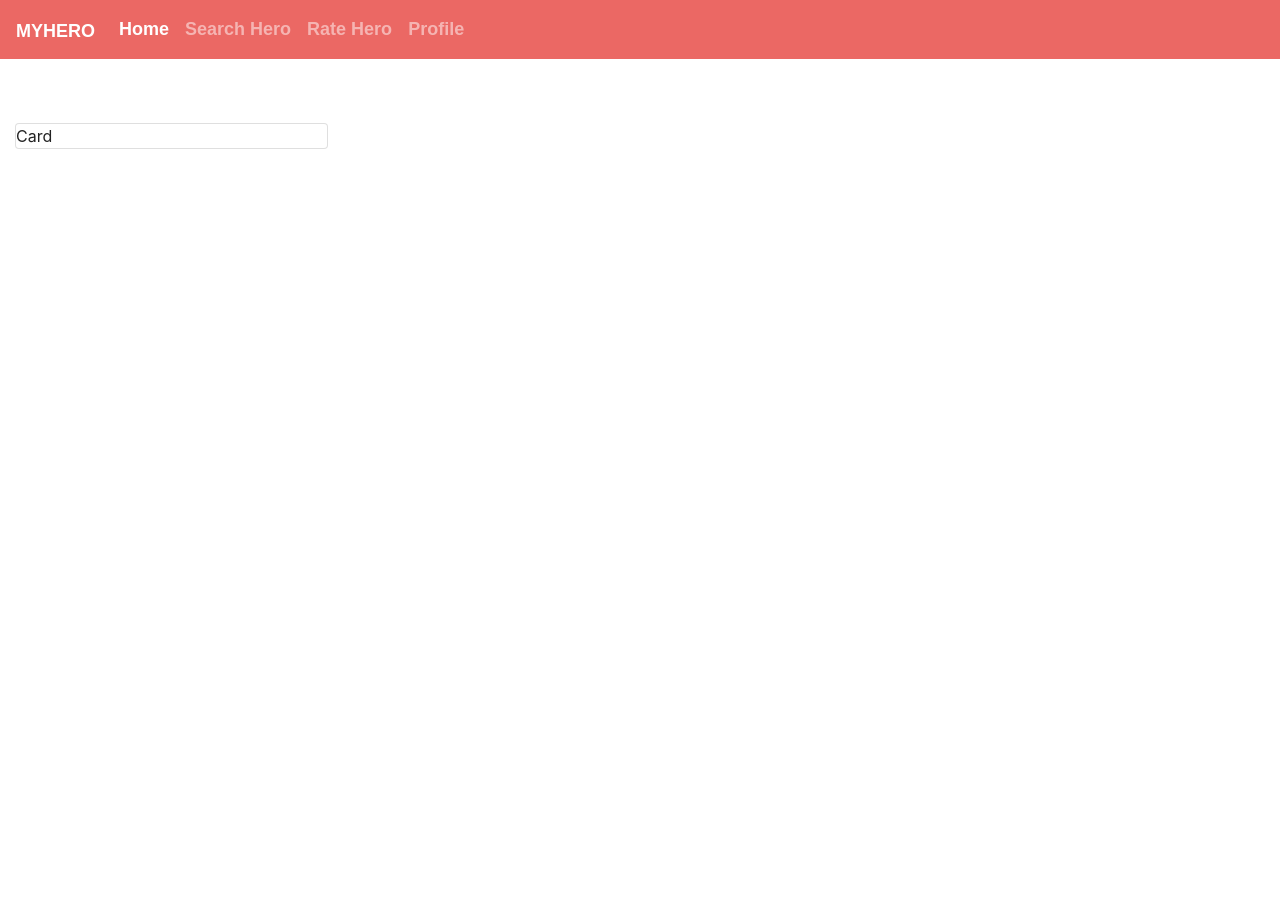
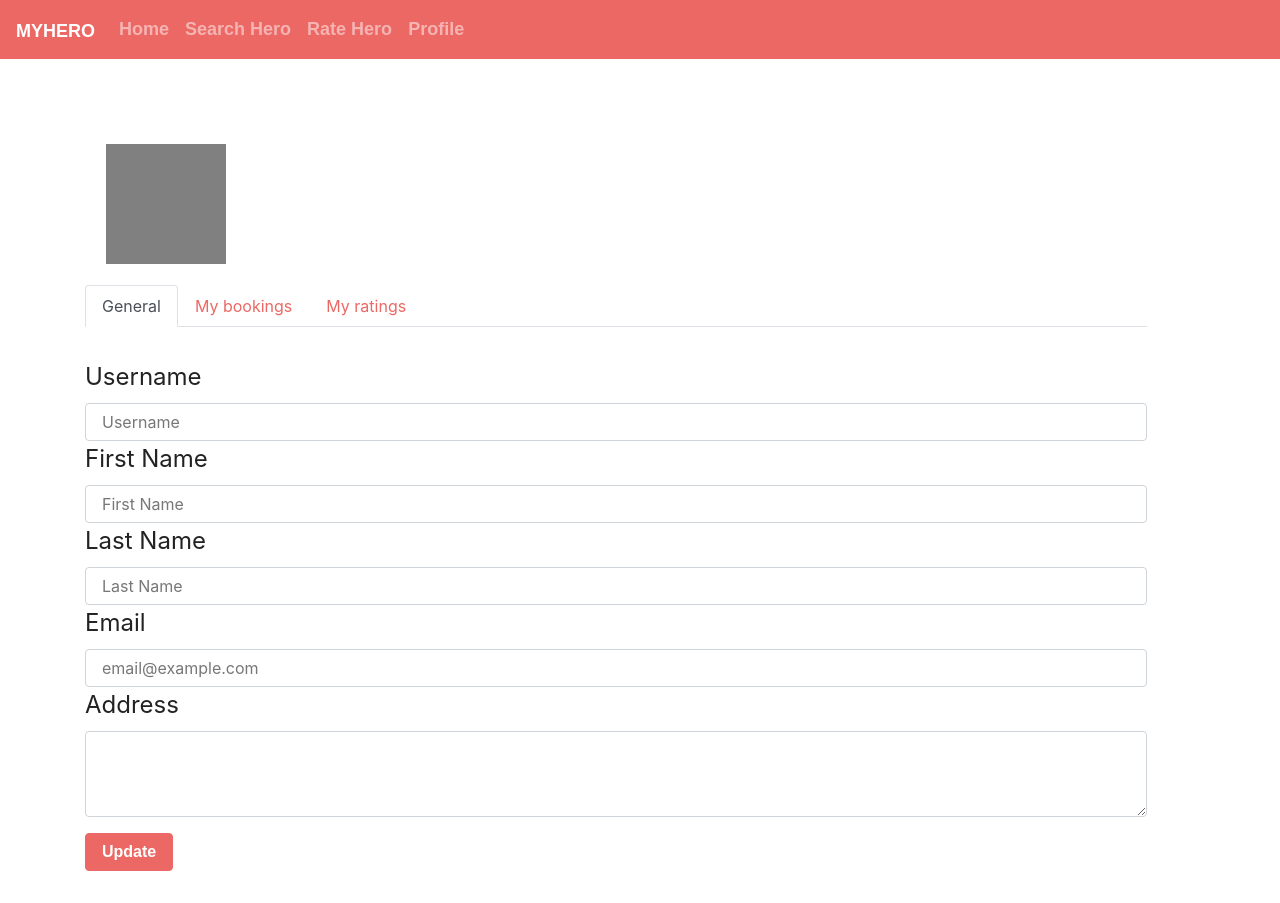
Before and after one commit to cryade/MyHero, an Angular app in the folder Frontend/myhero/: page /profile in a window 1280 px wide. Before the commit the page ends 800 px from the top, so only its background shows below. Built offline with nearby package versions, Linux system fonts and the light colour scheme; a web font is replaced by a local one.

Commit message:
add base for profile page

```diff
--- a/Frontend/myhero/src/app/hero-list/hero-list.component.css
+++ b/Frontend/myhero/src/app/hero-list/hero-list.component.css
@@ -10,7 +10,3 @@
     padding-bottom: 0%;
     margin: 1% 0%;
 }
-
-.list-group-item .avatar{
-    background-color: grey;
-}
--- a/Frontend/myhero/src/app/hero-list/hero-list.component.html
+++ b/Frontend/myhero/src/app/hero-list/hero-list.component.html
@@ -5,8 +5,10 @@
             <ul class="list-group hero-list">
                 <li class="list-group-item" *ngFor="let hero of heroList">
                     <div class="justify-content-between row">
-                        <div class="col-2 d-none d-sm-inline avatar"></div>
-                        <div class="col-10 col-sm-8">
+                        <div class="col-3 d-none d-sm-inline avatar">
+                            <img src="../../assets/almight_placeholder.jpg" alt="..." class="img-thumbnail">
+                        </div>
+                        <div class="col-9 col-sm-7">
                             <p>
                                 Alias: {{hero.name}}  <br>
                                 Location: {{hero.location}} <br>
--- a/Frontend/myhero/src/app/navbar/navbar.component.html
+++ b/Frontend/myhero/src/app/navbar/navbar.component.html
@@ -6,7 +6,7 @@
 
     <div class="collapse navbar-collapse" id="navbarColor01">
       <ul class="navbar-nav mr-auto">
-        <li class="nav-item active">
+        <li class="nav-item">
           <a class="nav-link" routerLink="">Home <span class="sr-only">(current)</span></a>
         </li>
         <li class="nav-item">
--- a/Frontend/myhero/src/app/profile/profile.component.css
+++ b/Frontend/myhero/src/app/profile/profile.component.css
@@ -0,0 +1,22 @@
+.list-group-item .avatar{
+    background-color: grey;
+}
+
+.nav-pills{
+    padding: 2%;
+}
+
+#avatarPlaceholder{
+    width: 120px;
+    height: 120px;
+    margin: 2%;
+    background: grey;
+}
+
+#profileTabContent{
+    padding: 3% 0%;
+}
+
+label{
+    font-size: x-large;
+}
--- a/Frontend/myhero/src/app/profile/profile.component.html
+++ b/Frontend/myhero/src/app/profile/profile.component.html
@@ -1,7 +1,93 @@
-<div class="container-fluid h-100">
-    <div class="row h-100">
-    <div class="col-sm-12 my-auto">
-      <div class="card card-block w-25">Card</div>
+
+<div class="container d-flex flex-column">
+  <div class="d-flex flex-column mr-5">
+      <div id="avatarPlaceholder"></div>
+    <ul class="nav nav-tabs">
+      <li class="nav-item">
+        <a class="nav-link active" data-toggle="tab" href="#infobox">General</a>
+      </li>
+      <li class="nav-item">
+        <a class="nav-link" data-toggle="tab" href="#mybookings">My bookings</a>
+      </li>
+      <li class="nav-item">
+        <a class="nav-link" data-toggle="tab" href="#myratings">My ratings</a>
+      </li>
+    </ul>
+
+
+  <div id="profileTabContent" class="tab-content">
+    <div id="infobox" class="tab-pane fade active show">
+      <div class="d-flex flex-column form">
+        <label>Username</label>
+        <input type="text" placeholder="Username" id="username" class="form-control">
+        <label>First Name</label>
+        <input type="text" placeholder="First Name" id="firstname" class="form-control">
+        <label>Last Name</label>
+        <input type="text" placeholder="Last Name" id="lastname" class="form-control">
+        <label>Email</label>
+        <input type="text" class="form-control" id="email" placeholder="email@example.com">
+        <label>Address</label>
+        <textarea class="form-control" id="exampleTextarea" rows="3"></textarea>
+        <div class="mt-3">
+            <button class="btn btn-primary">Update</button>
+        </div>
+      </div>
     </div>
- </div>
+
+    <div id="mybookings" class="tab-pane fade">
+      <div class="row align-items-center">
+        <div class="col-12">
+                <ul class="list-group hero-list">
+                    <li class="list-group-item" *ngFor="let hero of heroList">
+                        <div class="justify-content-between row">
+                            <div class="col-2 d-none d-sm-inline avatar"></div>
+                            <div class="col-10 col-sm-8">
+                                <p>
+                                    Alias: {{hero.name}}  <br>
+                                    Location: {{hero.location}} <br>
+                                    Payment: {{hero.price}} <br>
+                                    Rating: 5/5
+                                </p>
+                            </div>
+                        </div>
+                        <div class="row justify-content-around mt-3">
+                            <button (click)="firstClick()" type="button" class="btn btn-secondary">Profile</button>
+                            <button (click)="thirdClick()" type="button" class="btn btn-secondary">Leave a rating</button>
+                            <button (click)="secondClick()" type="button" class="btn btn-primary">Hire Again</button>
+                        </div>
+                    </li>
+                </ul>
+        </div>
+      </div>
+    </div>
+
+    <div id="myratings" class="tab-pane fade">
+      <div class="row align-items-center">
+        <div class="col-12">
+                <ul class="list-group hero-list">
+                    <li class="list-group-item" *ngFor="let hero of heroList">
+                        <div class="justify-content-between row">
+                            <div class="col-2 d-none d-sm-inline avatar"></div>
+                            <div class="col-10 col-sm-8">
+                                <p>
+                                    Alias: {{hero.name}}  <br>
+                                    Location: {{hero.location}} <br>
+                                    Payment: {{hero.price}} <br>
+                                    Rating: 5/5
+                                </p>
+                            </div>
+                        </div>
+                        <div class="row justify-content-around mt-3">
+                            <button (click)="firstClick()" type="button" class="btn btn-secondary">Profile</button>
+                            <p>RATING</p>
+                            <button (click)="secondClick()" type="button" class="btn btn-primary">Hire Again</button>
+                        </div>
+                    </li>
+                </ul>
+        </div>
+      </div>
+    </div>
+
+  </div>
+  </div>
 </div>
--- a/Frontend/myhero/src/app/profile/profile.component.ts
+++ b/Frontend/myhero/src/app/profile/profile.component.ts
@@ -6,10 +6,16 @@ import { Component, OnInit } from '@angular/core';
   styleUrls: ['./profile.component.css']
 })
 export class ProfileComponent implements OnInit {
-
+  heroList: Object;
   constructor() { }
 
   ngOnInit() {
+    this.heroList = [
+      {name: "Midoriya Izuku", location: "Musutafu", price: "100000 yen"},
+      {name: "Bakugou Katsuki", location: "my dungeon", price: "like a billion $"},
+      {name: "Todoroki Shouto", location: "my other dungeon", price: "free if you ask nicely"},
+      {name: "Fenrir", location: "my heart", price: "forget it"}
+    ]
   }
 
 }
--- a/Frontend/myhero/src/index.html
+++ b/Frontend/myhero/src/index.html
@@ -7,11 +7,11 @@
   <meta name="viewport" content="width=device-width, initial-scale=1">
   <link rel="icon" type="image/x-icon" href="favicon.ico">
   <!-- <link rel="stylesheet" href="https://stackpath.bootstrapcdn.com/bootstrap/3.4.1/css/bootstrap.min.css" integrity="sha384-HSMxcRTRxnN+Bdg0JdbxYKrThecOKuH5zCYotlSAcp1+c8xmyTe9GYg1l9a69psu" crossorigin="anonymous"> -->
-  <link rel="stylesheet" href="https://stackpath.bootstrapcdn.com/bootswatch/4.4.0/journal/bootstrap.min.css">
+  <link rel="stylesheet" href="https://stackpath.bootstrapcdn.com/bootswatch/4.4.1/journal/bootstrap.min.css">
 </head>
 <body>
   <app-root></app-root>
   <script src="https://code.jquery.com/jquery-3.4.1.min.js" integrity="sha256-CSXorXvZcTkaix6Yvo6HppcZGetbYMGWSFlBw8HfCJo=" crossorigin="anonymous"></script>
-  <script src="https://stackpath.bootstrapcdn.com/bootstrap/3.4.1/js/bootstrap.min.js" integrity="sha384-aJ21OjlMXNL5UyIl/XNwTMqvzeRMZH2w8c5cRVpzpU8Y5bApTppSuUkhZXN0VxHd" crossorigin="anonymous"></script>
+  <script src="https://stackpath.bootstrapcdn.com/bootstrap/4.4.1/js/bootstrap.min.js" crossorigin="anonymous"></script>
 </body>
 </html>
```
Also changed, not shown: Frontend/myhero/src/assets/almight_placeholder.jpg (added), 1 other file (tests, documents, lock files or other folders).
